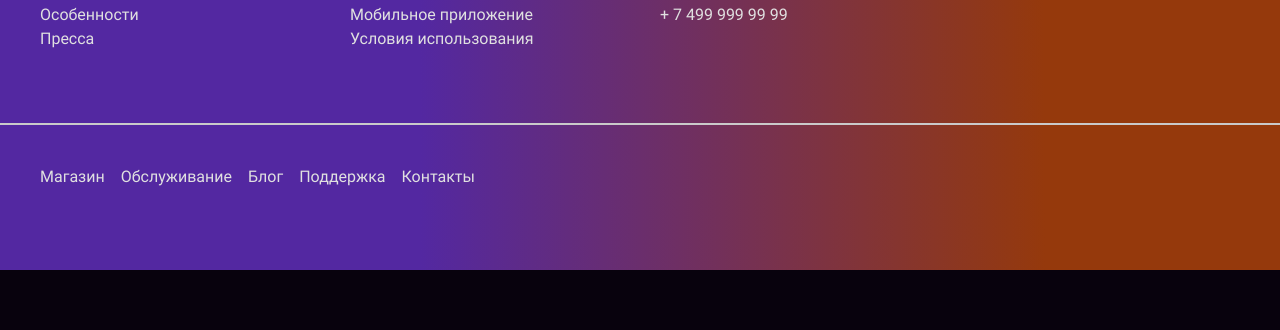
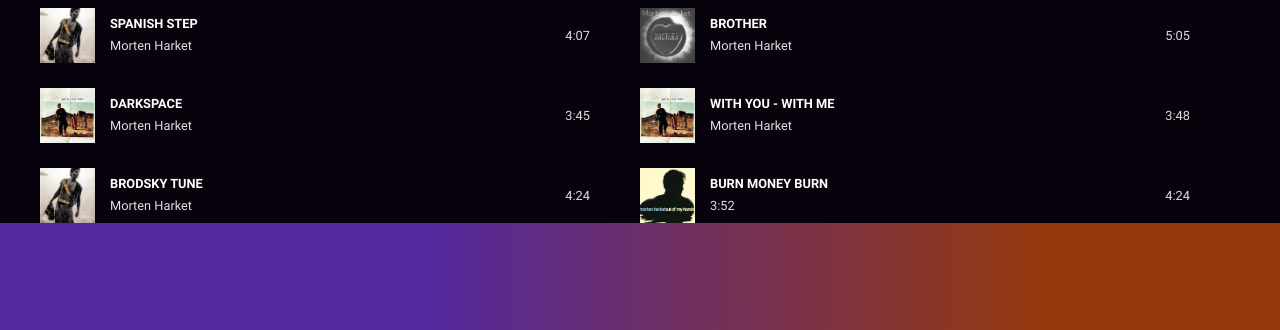
Before and after one commit to Matheria/Music-box, a website: page src/artist.html in a window 1280 px wide. Shown: the part 887-1217 px from the top of the page. Before the commit the page ends 1157 px from the top, so only its background shows below. Drawn offline with Linux system fonts and the light colour scheme.

Commit message:
add: popular tracks section

```diff
--- a/src/artist.html
+++ b/src/artist.html
@@ -55,6 +55,62 @@
               В избранное
             </div>
           </button>
+        </div>
+      </div>
+    </section>
+
+    <section class="popular-tracks" id="page-popular-track">
+      <div class="container popular-tracks__container">
+        <h2 class="popular-tracks__title">Популярные треки</h2>
+        <div class="popular-tracks__wrapper">
+          <div class="popular-tracks__desc">
+            <img class="popular-tracks__img" src="./images/WildSeed.png" alt="Spanish Step">
+            <div class="popular-tracks__track-info">
+              <h3 class="popular-tracks__track">Spanish Step</h3>
+              <span class="popular-tracks__artist">Morten Harket</span>
+            </div>
+            <span class="popular-tracks__time">4:07</span>
+          </div>
+          <div class="popular-tracks__desc">
+            <img class="popular-tracks__img" src="./images/Brother.png" alt="Brother">
+            <div class="popular-tracks__track-info">
+              <h3 class="popular-tracks__track">Brother</h3>
+              <span class="popular-tracks__artist">Morten Harket</span>
+            </div>
+            <span class="popular-tracks__time">5:05</span>
+          </div>
+          <div class="popular-tracks__desc">
+            <img class="popular-tracks__img" src="./images/LetterFromEgypt.png" alt="Darkspace">
+            <div class="popular-tracks__track-info">
+              <h3 class="popular-tracks__track">Darkspace</h3>
+              <span class="popular-tracks__artist">Morten Harket</span>
+            </div>
+            <span class="popular-tracks__time">3:45</span>
+          </div>
+          <div class="popular-tracks__desc">
+            <img class="popular-tracks__img" src="./images/LetterFromEgypt.png" alt="With You - With Me">
+            <div class="popular-tracks__track-info">
+              <h3 class="popular-tracks__track">With You - With Me</h3>
+              <span class="popular-tracks__artist">Morten Harket</span>
+            </div>
+            <span class="popular-tracks__time">3:48</span>
+          </div>
+          <div class="popular-tracks__desc">
+            <img class="popular-tracks__img" src="./images/WildSeed.png" alt="Brodsky Tune">
+            <div class="popular-tracks__track-info">
+              <h3 class="popular-tracks__track">Brodsky Tune</h3>
+              <span class="popular-tracks__artist">Morten Harket</span>
+            </div>
+            <span class="popular-tracks__time">4:24</span>
+          </div>
+          <div class="popular-tracks__desc">
+            <img class="popular-tracks__img" src="./images/OutOfMyHands.png" alt="Burn Money Burn">
+            <div class="popular-tracks__track-info">
+              <h3 class="popular-tracks__track">Burn Money Burn</h3>
+              <span class="popular-tracks__artist">3:52</span>
+            </div>
+            <span class="popular-tracks__time">4:24</span>
+          </div>
         </div>
       </div>
     </section>
--- a/src/scss/app.scss
+++ b/src/scss/app.scss
@@ -7,3 +7,4 @@
 @import "./mobile-app.scss";
 @import "./footer.scss";
 @import "./artist.scss";
+@import "./popular-tracks.scss";
--- /dev/null
+++ b/src/scss/popular-tracks.scss
@@ -0,0 +1,54 @@
+.popular-tracks {
+  padding-top: 100px;
+
+  &__title {
+    margin-bottom: 48px;
+    text-align: left;
+  }
+
+  &__wrapper {
+    display: grid;
+    grid-template-columns: repeat(2, 1fr);
+    row-gap: 25px;
+
+    @media (max-width: $mobile-width) {
+      grid-template-columns: repeat(1, 1fr);
+    }
+  }
+
+  &__desc {
+    display: flex;
+    align-items: center;
+  }
+
+  &__track {
+    font-weight: 700;
+    font-size: 12.8px;
+    line-height: 19.2px;
+    text-transform: uppercase;
+  }
+
+  &__img {
+    margin-right: 15px;
+    width: 55px;
+    height: 55px;
+  }
+
+  &__artist {
+    font-size: 12.8px;
+    line-height: 19px;
+    color: $gray;
+  }
+
+  &__time {
+    margin-right: 50px;
+    margin-left: auto;
+    font-size: 12.8px;
+    line-height: 19px;
+    color: $gray;
+
+    @media (max-width: $mobile-width) {
+      margin-right: 0;
+    }
+  }
+}
```
Also changed, not shown: src/css/style.css, src/images/LetterFromEgypt.png (renamed from src/images/Letter from Egypt.png), src/images/OutOfMyHands.png (renamed from src/images/Out of My Hands.png), src/images/WildSeed.png (renamed from src/images/Wild Seed.png), 1 other file.
